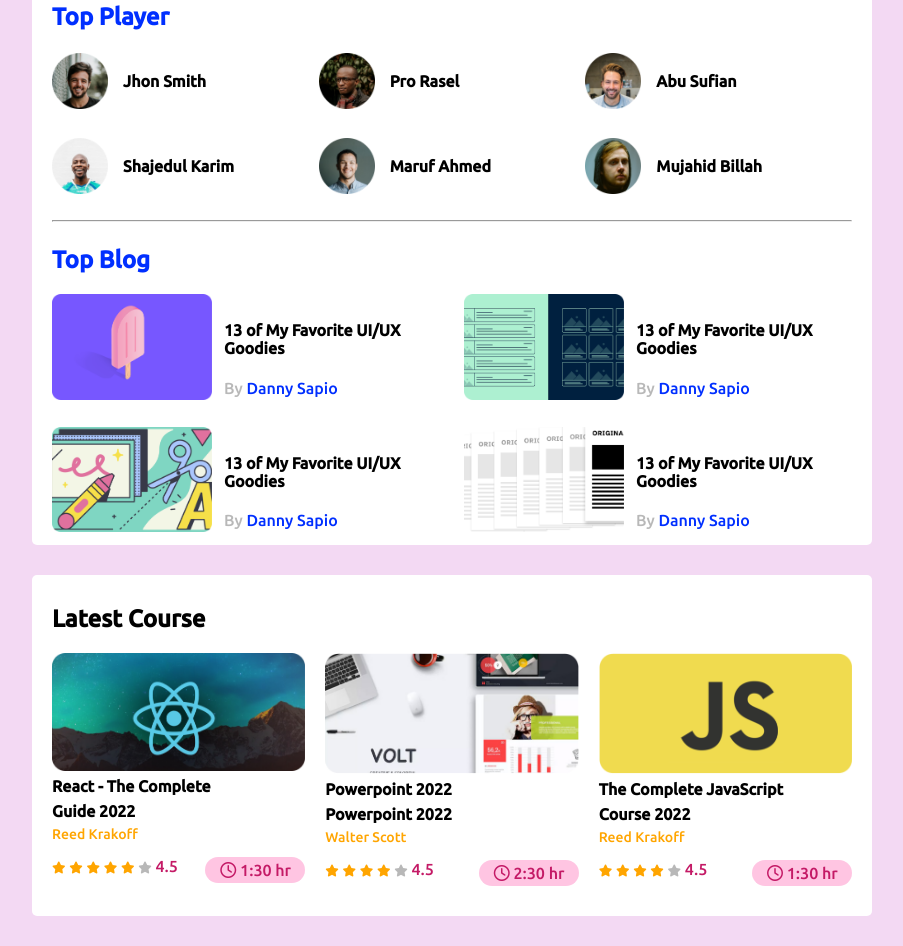
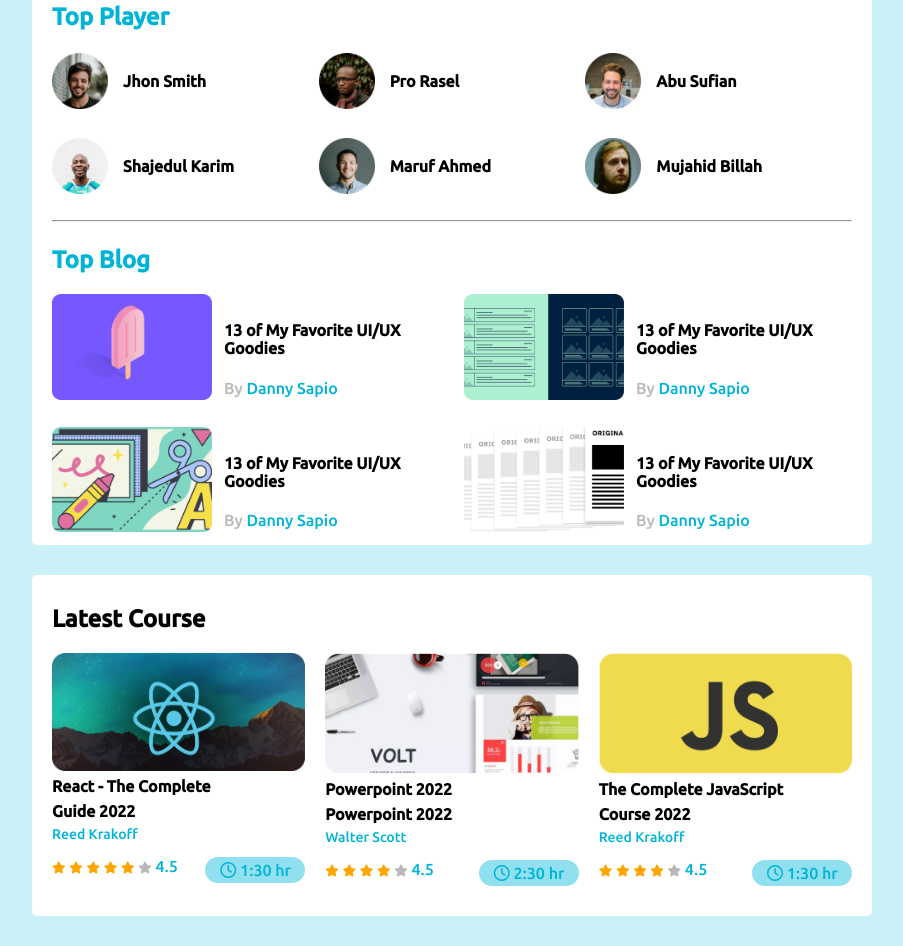
Before and after one commit to antor10655gh/leader-board, a plain HTML site: page index.html in a window 1280 px wide. Shown: the part 162-1108 px from the top of the page, without its empty margins (188-1091 px from the left). Drawn offline with Linux system fonts and the light colour scheme.

Commit message:
add new css

```diff
--- a/assets/css/style.css
+++ b/assets/css/style.css
@@ -2,13 +2,13 @@
     margin: 0;
     padding: 0;
     font-family: 'Ubuntu', sans-serif;
-    background-color: rgba(243, 214, 243, 0.925);
+    background-color: #caf0f8;
 }
 
 
 /* common style */
 .main {
-    background-color: rgb(0, 47, 255);
+    background-color: #00b4d8;
 }
 
 .container {
@@ -62,7 +62,7 @@
 }
 
 #player-blog h1 {
-    color: rgb(0, 47, 255);
+    color: #00b4d8;
 }
 
 .player-blog-up {
@@ -126,7 +126,7 @@
 
 .blog-details span a {
     text-decoration: none;
-    color: rgb(0, 47, 255);
+    color: #00b4d8;
 }
 
 /* latest-courses */
@@ -156,7 +156,7 @@
 
 .latest-banner a {
     text-decoration: none;
-    color: orange;
+    color: #00b4d8;
     font-size: 14px;
 }
 
@@ -180,7 +180,7 @@
 
 .time-duration {
     width: 100px;
-    background-color: rgba(255, 85, 170, 0.342);
+    background-color: #90e0ef;
     border-radius: 20px;
 }
 
@@ -190,6 +190,6 @@
 
 .time-duration i,
 span {
-    color: rgba(196, 24, 101, 0.993);
+    color: #00b4d8;
     padding: 5px 0px;
 }
```
